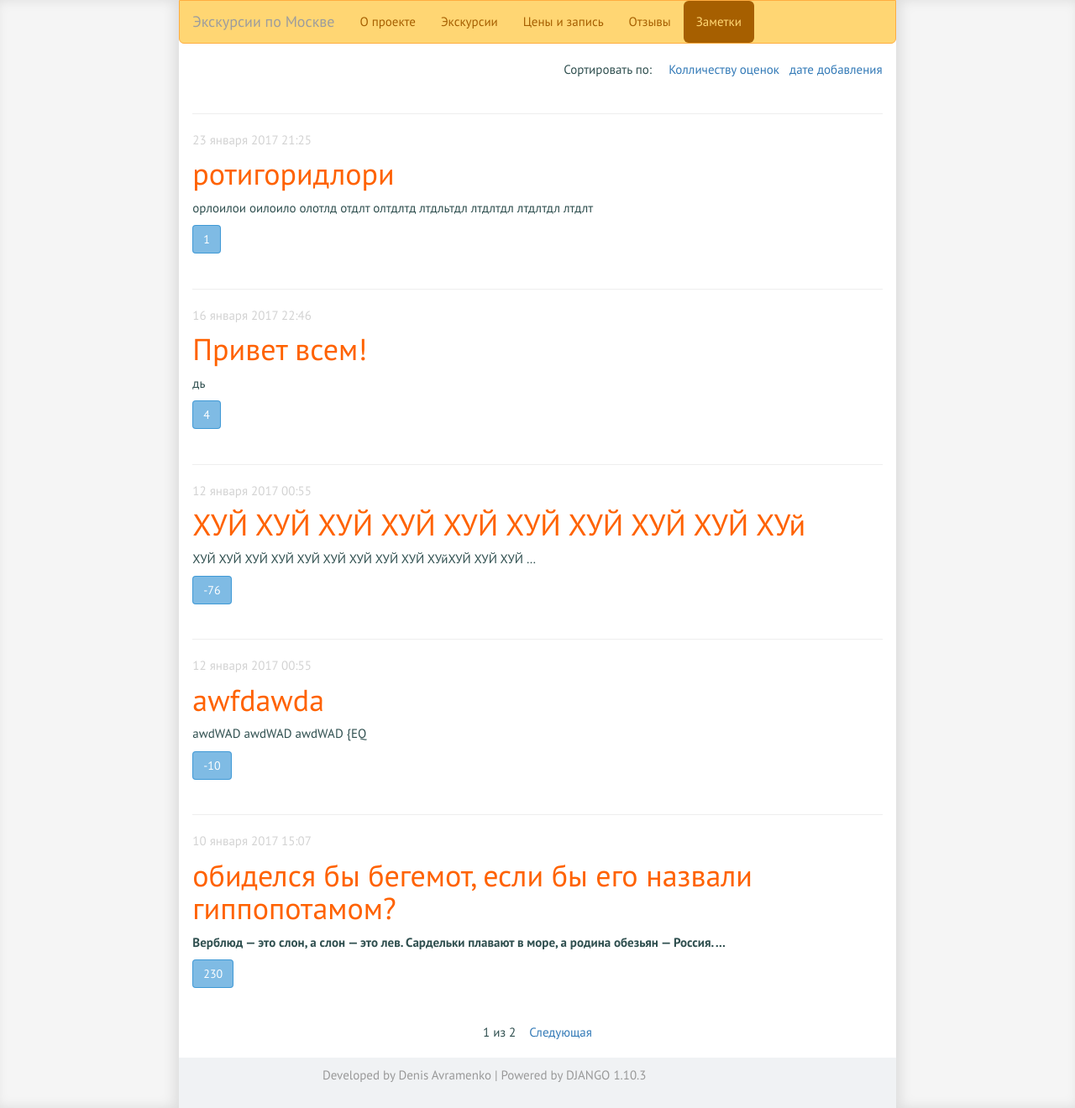
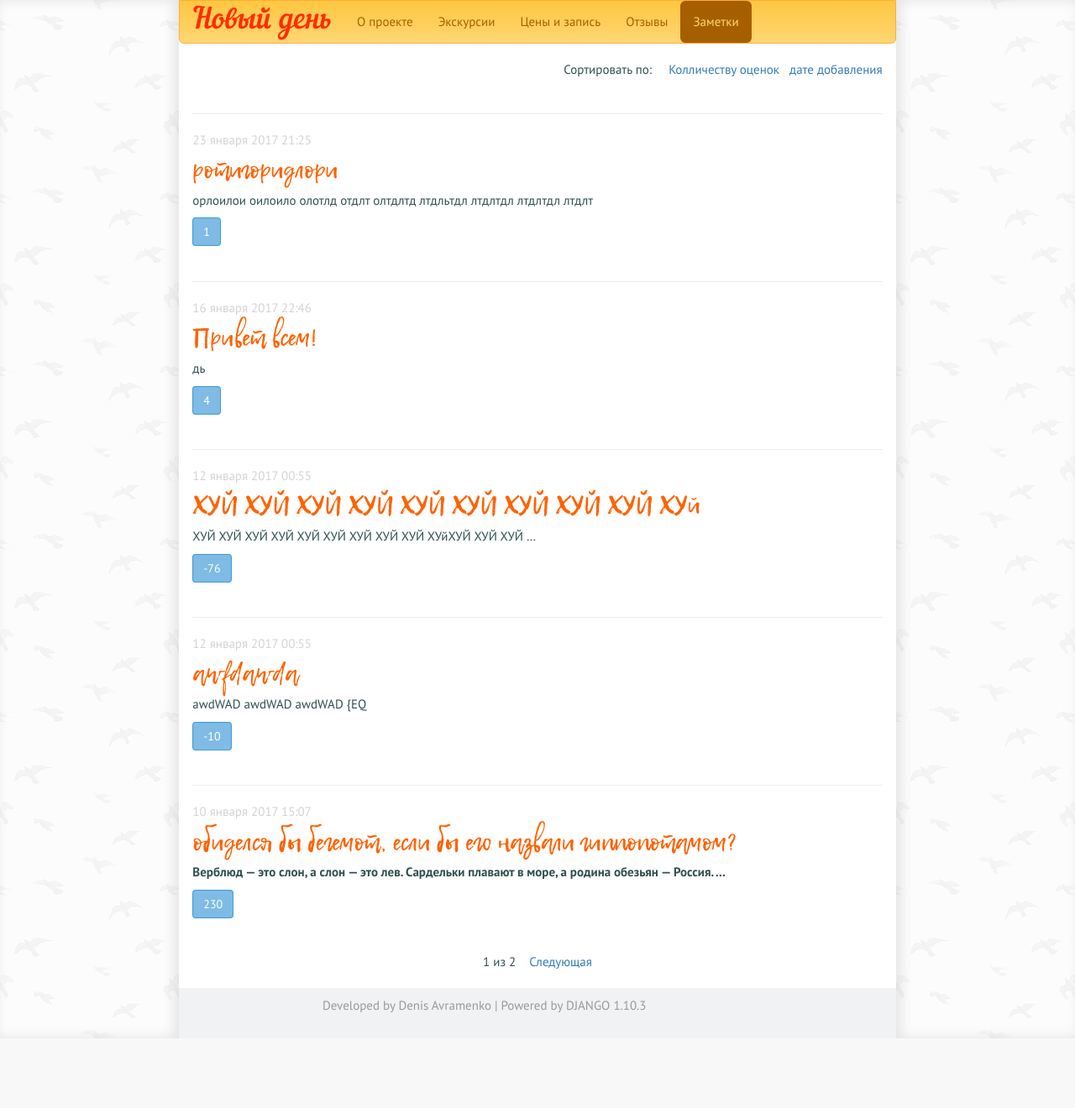
Before and after one commit to DennyD17/excursion, a Django app: page /blog in a window 1280 px wide. Shown: the whole page at 84% size. After the commit the page ends 1237 px from the top, so only its background shows below. Run offline with Django 3.2, Linux system fonts and the light colour scheme; data comes from the database, SQL or seed files in the repository; both versions use the stored data as it was after the commit; some libraries are stand-ins or nearby versions.

Commit message:
makeup, fonts, favicon

```diff
--- a/ex/static/css/jumbo.css
+++ b/ex/static/css/jumbo.css
@@ -47,6 +47,7 @@ color: #FFFFFF; /* Цвет текста */
   min-height: 100vh;
   overflow: hidden;
   background: #F5F5F5;
+  background: url("../images/foggy_birds.png") repeat;
 }
 
 
@@ -56,10 +57,65 @@ color: #FFFFFF; /* Цвет текста */
 }
 
 
-h1{color: #FF6200;}
+h1{
+  font-family: "Lemon Tuesday";
+  color: #FF6200;
+}
 
 
-h4{color: #FF6200;}
+h4{
+  color: #FF6200;
+}
+
+
+/* font-family: "LobsterRegular"; */
+@font-face {
+    font-family: "LobsterRegular";
+    src: url("../fonts/LobsterRegular.eot");
+    src: url("../fonts/LobsterRegular.eot?#iefix")format("embedded-opentype"),
+    url("../fonts/LobsterRegular.woff") format("woff"),
+    url("../fonts/LobsterRegular.ttf") format("truetype");
+    font-style: normal;
+    font-weight: normal;
+}
+
+@font-face {
+    font-family: 'Nautilus Pompilius';
+    src: local('Nautilus Pompilius'), local('NautilusPompilius'), url('../fonts/nautiluspompilius.woff2') format('woff2'), url('../fonts/nautiluspompilius.woff') format('woff'), url('../fonts/nautiluspompilius.ttf') format('truetype');
+    font-weight: 400;
+    font-style: normal;
+}
+
+
+@font-face {
+    font-family: 'Lemon Tuesday';
+    src: local('Lemon Tuesday'), local('LemonTuesday'), url('../fonts/Lemontuesday.woff2') format('woff2'), url('../fonts/Lemontuesday.woff') format('woff'), url('../fonts/Lemontuesday.ttf') format('truetype');
+    font-weight: 400;
+    font-style: normal;
+}
+
+
+.navbar-brand {
+  float: left;
+  height: 50px;
+  padding: 15px 15px;
+  font-size: 35px;
+  line-height: 20px;
+  font-family: "Nautilus Pompilius";
+}
+.navbar-brand:hover,
+.navbar-brand:focus {
+  text-decoration: none;
+}
+.navbar-brand > img {
+  display: block;
+}
+@media (min-width: 768px) {
+  .navbar > .container .navbar-brand,
+  .navbar > .container-fluid .navbar-brand {
+    margin-left: -15px;
+  }
+}
 
 /*
 ************
@@ -131,7 +187,8 @@ background-color: rgba(0, 120, 201, 1);
 
 
 .navbar-inverse {
-  background-color: #FFD673;
+  background: #FFD673;
+  background: linear-gradient(to top, #FFD673, #FFc740) ;
   border-color: #FFAD40;
   border-bottom-left-radius: 6px;
   border-bottom-right-radius: 6px;
@@ -140,11 +197,11 @@ background-color: rgba(0, 120, 201, 1);
 
 }
 .navbar-inverse .navbar-brand {
-  color: #9d9d9d;
+  color: #FF2C00;
 }
 .navbar-inverse .navbar-brand:hover,
 .navbar-inverse .navbar-brand:focus {
-  color: #fff;
+  color: #FF6200;
   background-color: transparent;
 }
 .navbar-inverse .navbar-text {
--- a/ex/templates/ex/blog.html
+++ b/ex/templates/ex/blog.html
@@ -15,7 +15,7 @@
 {% for post in posts %}
     <hr>
     <p style="color: #D3D3D3;">{{post.date_added|date:"d E Y H:i"}}</p>
-    <h1 style="margin-top: 0px"><a style="color: inherit; text-decoration: none;" href="{% url 'ex:post' post.id %}">{{post.title}}</a></h1>
+    <h1 style="margin-top: 0px; font-size: 28px"><a style="color: inherit; text-decoration: none;" href="{% url 'ex:post' post.id %}">{{post.title}}</a></h1>
     <a style="text-decoration: none;color: inherit;" href="{% url 'ex:post' post.id %}">{{post.text|safe|truncatewords_html:12}}</a>
     <button id="likes"
                 {% if post.id in favorite %}
--- a/ex/templates/ex/excursions.html
+++ b/ex/templates/ex/excursions.html
@@ -7,7 +7,7 @@
 {% if Error_message %}
     <p>{{Error_message}}</p>
 {% else %}
-    <div class="col-lg-3 col-md-4 col-xs-12">
+    <div class="col-lg-3 col-md-4 col-xs-12" style="background-color: #F5F5F5; border-radius: 3px; height: auto;">
         <ul class="nav nav-pills nav-stacked" >
             {% if slug %}
                 {% for ex in list_of_excursions %}
--- a/ex/templates/ex/main_page.html
+++ b/ex/templates/ex/main_page.html
@@ -11,6 +11,7 @@
     {% block title %}
         <title>Экскурсии</title>
     {% endblock %}
+    <link rel="shortcut icon" href="{% static 'images/favicon.ico' %}" type="image/x-icon">
     <link rel="stylesheet" type="text/javascript" href="{% static 'js/jquery-3.1.1.min.js' %}" />
     <link rel="stylesheet" type="text/css" href="{% static 'css/bootstrap.css' %}" />
     <link rel="stylesheet" type="text/javascript" href="{% static 'js/bootstrap.min.js' %}" />
@@ -19,6 +20,8 @@
     <link rel="stylesheet" type="text/css" href="{% static 'fonts/stylesheet.css' %}" />
     <link rel="stylesheet" type="text/css" href="{% static 'css/jumbo.css' %}" />
     <link rel="stylesheet" type="text/javascript" href="{% static 'js/fliplightbox.min.js' %}"/>
+    <script src="{% static 'js/jquery-3.1.1.min.js' %}" type="text/javascript"></script>
+<script src="{% static 'js/bootstrap.min.js' %}" type="text/javascript"></script>
     {% block extrahead %}
     {% endblock %}
 </head>
@@ -35,7 +38,7 @@
                         <span class="icon-bar"></span>
                         <span class="icon-bar"></span>
                     </button>
-                    <a href="/" class="navbar-brand">Экскурсии по Москве</a>
+                    <a href="/" class="navbar-brand">Новый день</a>
                 </div>
                 <div id="navbarCollapse" class="collapse navbar-collapse">
                     <ul class="nav navbar-nav">
@@ -64,8 +67,6 @@
         <div class="col-lg-2 hidden-md hidden-xs hidden-sm sidebar" style="box-shadow: inset 5px 0 15px rgba(0, 0, 0, 0.1);"></div>
     </div>
 </div>
-<script src="{% static 'js/jquery-3.1.1.min.js' %}" type="text/javascript"></script>
-<script src="{% static 'js/bootstrap.min.js' %}" type="text/javascript"></script>
 <script src="{% static 'js/my.js' %}" type="text/javascript"></script>
 <script src="//code.jquery.com/ui/1.11.4/jquery-ui.js"></script>
 <script type="text/javascript" src="{% static 'js/fliplightbox.min.js' %}"></script>
--- a/ex/templates/ex/registration.html
+++ b/ex/templates/ex/registration.html
@@ -15,9 +15,11 @@
 <form method="post" class="form">
   {% csrf_token %}
   {% bootstrap_form form %}
+    {% buttons %}
     <button type="submit" class="btn btn-primary">
       {% bootstrap_icon "star" %} Записаться
     </button>
+    {% endbuttons %}
 </form>
 {% endblock %}
 {% block main_act %}{% endblock %}
```
Also changed, not shown: db.sqlite3, ex/static/fonts/Lemontuesday.ttf (added), ex/static/fonts/Lemontuesday.woff (added), ex/static/fonts/Lemontuesday.woff2 (added), ex/static/fonts/lobsterRegular.ttf (added), ex/static/fonts/lobsterRegular.woff (added), ex/static/fonts/nautiluspompilius.ttf (added), ex/static/fonts/nautiluspompilius.woff (added), ex/static/fonts/nautiluspompilius.woff2 (added), ex/static/images/123.png (added), ex/static/images/favicon.ico (added), ex/static/images/foggy_birds.png (added), ex/static/images/ico.jpg (added), 1 other file.
